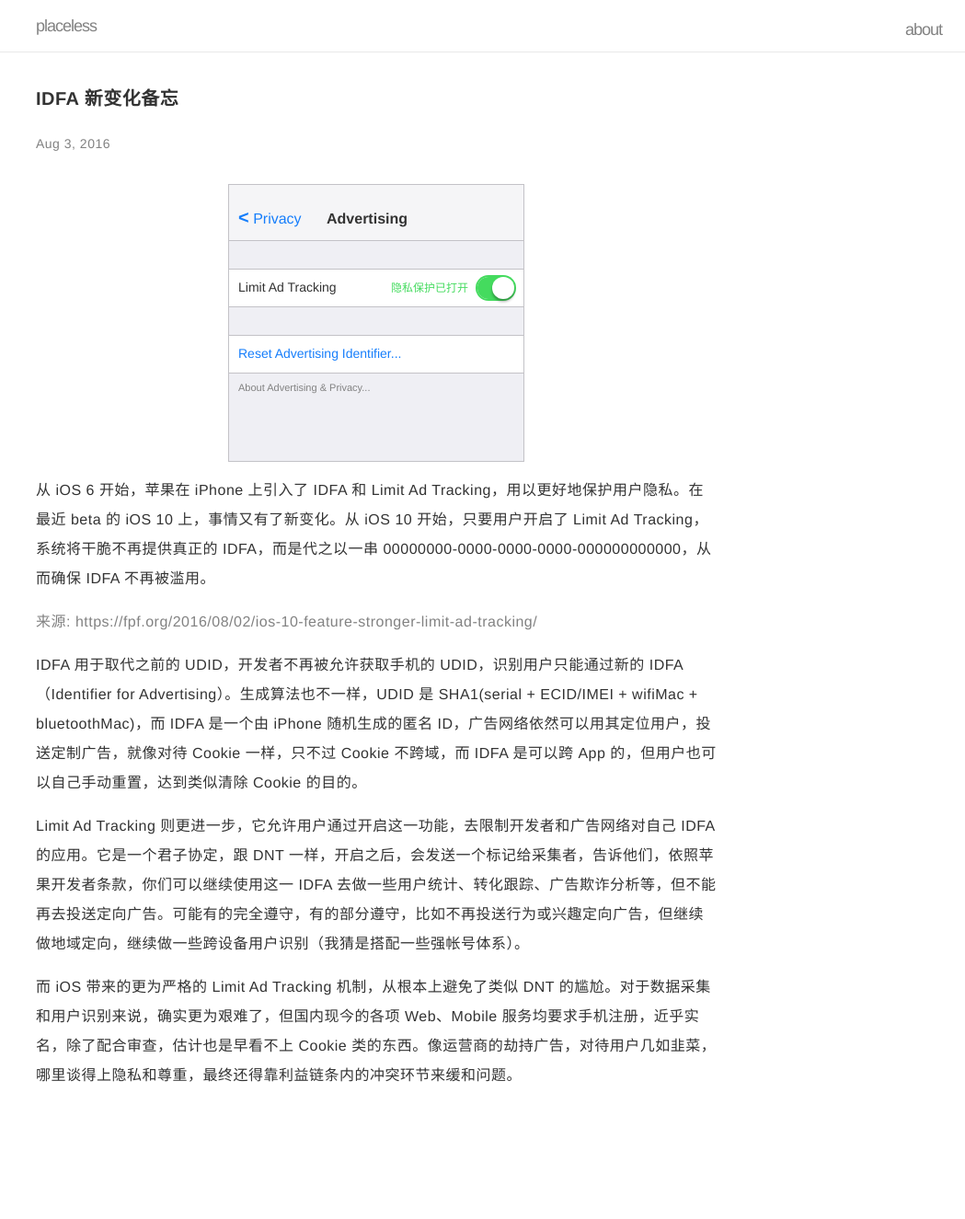
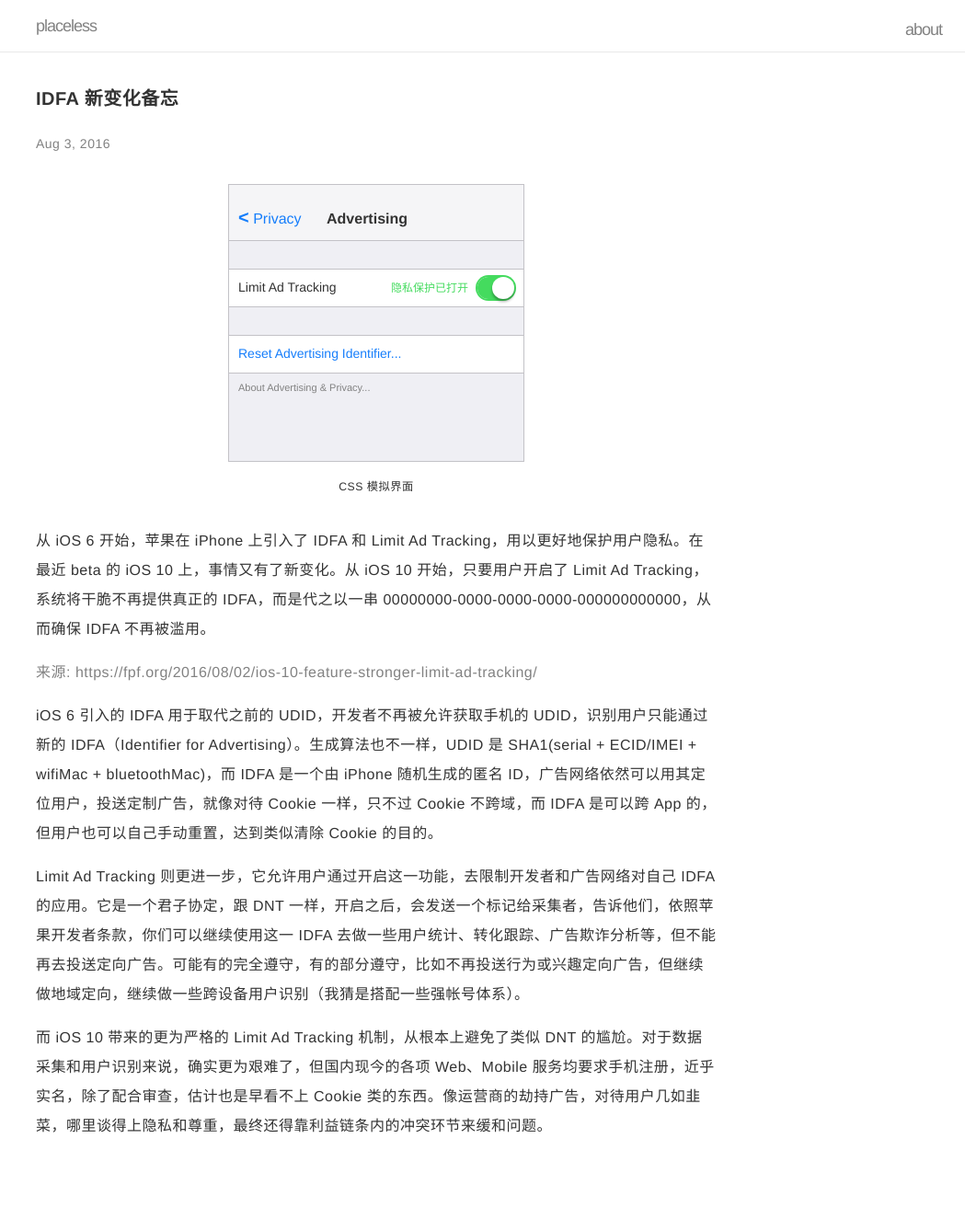
Before and after one commit to placeless/placeless.github.io, a Jekyll site: the page built from _posts/2016-08-03-idfa-update.md, in a window 1280 px wide. Shown: the whole page at 92% size, without its empty margins (231-1280 px from the left). Built offline with Jekyll 4.4.1, drawn with Linux system fonts in a browser that asks for light colours; before the commit the page ends 1270 px from its top, so only the background shows below that.

Commit message:
updated a post: idfa

```diff
--- a/_posts/2016-08-03-idfa-update.md
+++ b/_posts/2016-08-03-idfa-update.md
@@ -210,12 +210,14 @@ date:   2016-08-03 22:05 +0800
 
 </style>
 
+<figcaption>CSS 模拟界面</figcaption>
+
 从 iOS 6 开始，苹果在 iPhone 上引入了 IDFA 和 Limit Ad Tracking，用以更好地保护用户隐私。在最近 beta 的 iOS 10 上，事情又有了新变化。从 iOS 10 开始，只要用户开启了 Limit Ad Tracking，系统将干脆不再提供真正的 IDFA，而是代之以一串 00000000-0000-0000-0000-000000000000，从而确保 IDFA 不再被滥用。
 
 [来源: https://fpf.org/2016/08/02/ios-10-feature-stronger-limit-ad-tracking/](https://fpf.org/2016/08/02/ios-10-feature-stronger-limit-ad-tracking/)
 
-IDFA 用于取代之前的 UDID，开发者不再被允许获取手机的 UDID，识别用户只能通过新的 IDFA（Identifier for Advertising）。生成算法也不一样，UDID 是 SHA1(serial + ECID/IMEI + wifiMac + bluetoothMac)，而 IDFA 是一个由 iPhone 随机生成的匿名 ID，广告网络依然可以用其定位用户，投送定制广告，就像对待 Cookie 一样，只不过 Cookie 不跨域，而 IDFA 是可以跨 App 的，但用户也可以自己手动重置，达到类似清除 Cookie 的目的。
+iOS 6 引入的 IDFA 用于取代之前的 UDID，开发者不再被允许获取手机的 UDID，识别用户只能通过新的 IDFA（Identifier for Advertising）。生成算法也不一样，UDID 是 SHA1(serial + ECID/IMEI + wifiMac + bluetoothMac)，而 IDFA 是一个由 iPhone 随机生成的匿名 ID，广告网络依然可以用其定位用户，投送定制广告，就像对待 Cookie 一样，只不过 Cookie 不跨域，而 IDFA 是可以跨 App 的，但用户也可以自己手动重置，达到类似清除 Cookie 的目的。
 
 Limit Ad Tracking 则更进一步，它允许用户通过开启这一功能，去限制开发者和广告网络对自己 IDFA 的应用。它是一个君子协定，跟 DNT 一样，开启之后，会发送一个标记给采集者，告诉他们，依照苹果开发者条款，你们可以继续使用这一 IDFA 去做一些用户统计、转化跟踪、广告欺诈分析等，但不能再去投送定向广告。可能有的完全遵守，有的部分遵守，比如不再投送行为或兴趣定向广告，但继续做地域定向，继续做一些跨设备用户识别（我猜是搭配一些强帐号体系）。
 
-而 iOS 带来的更为严格的 Limit Ad Tracking 机制，从根本上避免了类似 DNT 的尴尬。对于数据采集和用户识别来说，确实更为艰难了，但国内现今的各项 Web、Mobile 服务均要求手机注册，近乎实名，除了配合审查，估计也是早看不上 Cookie 类的东西。像运营商的劫持广告，对待用户几如韭菜，哪里谈得上隐私和尊重，最终还得靠利益链条内的冲突环节来缓和问题。
+而 iOS 10 带来的更为严格的 Limit Ad Tracking 机制，从根本上避免了类似 DNT 的尴尬。对于数据采集和用户识别来说，确实更为艰难了，但国内现今的各项 Web、Mobile 服务均要求手机注册，近乎实名，除了配合审查，估计也是早看不上 Cookie 类的东西。像运营商的劫持广告，对待用户几如韭菜，哪里谈得上隐私和尊重，最终还得靠利益链条内的冲突环节来缓和问题。
```
